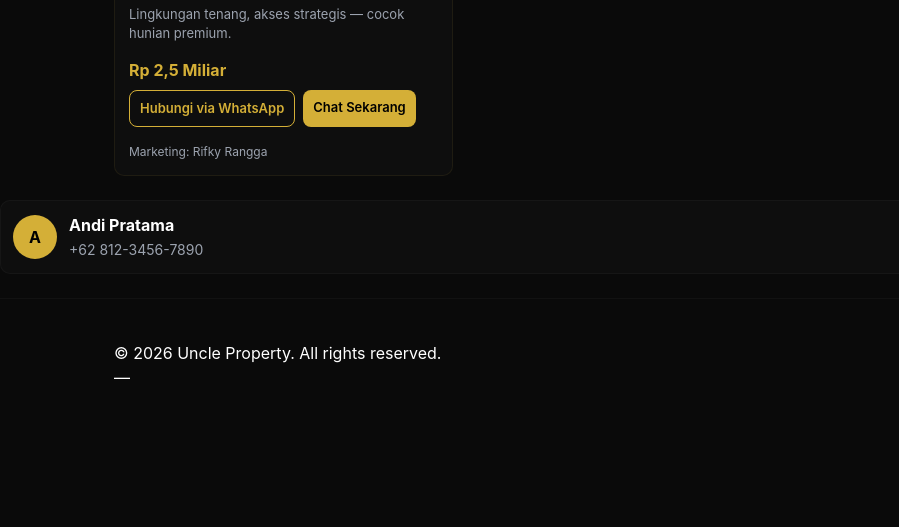
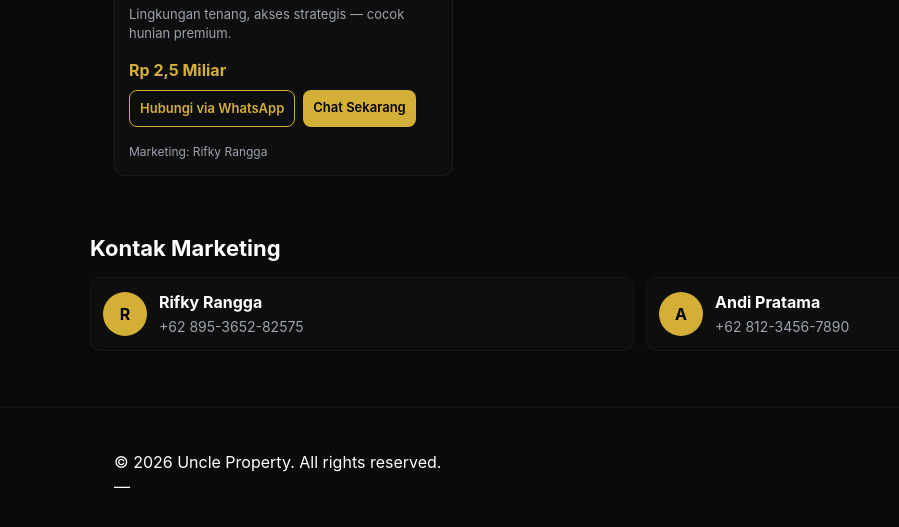
Before and after one commit to baliberbagiii-spec/pro, a React app: page index.html in a window 1280 px wide. Shown: the part 1067-1594 px from the top of the page, without its empty margins (0-899 px from the left). Before the commit the page ends 1498 px from the top, so only its background shows below. Built offline with nearby package versions, Linux system fonts and the light colour scheme.

Commit message:
Update index.html

```diff
--- a/index.html
+++ b/index.html
@@ -17,12 +17,10 @@
           <p class="tag">Temukan Investasi Properti Impian Anda</p>
         </div>
       </div>
-      <nav class="nav">
-       <!-- <a class="btn ghost" href="#catalog">Katalog</a> -->
-        <a class="btn primary" id="contact-hero" href="https://wa.me/62895365282575?text=Halo%20Rifky%2C%20saya%20ingin%20info%20lebih%20lanjut" target="_blank" rel="noopener">Hubungi Kami</a>
-      </nav>
+
     </div>
   </header>
+
 
   <main>
     <section class="hero">
@@ -44,6 +42,16 @@
         <!-- Cards will be injected here from properties.json -->
       </div>
     </section>
+     <section class="contacts container">
+      <h3 class="section-title">Kontak Marketing</h3>
+      <div class="contacts-grid">
+        <div class="contact-card">
+          <div class="avatar">R</div>
+          <div>
+            <div class="name">Rifky Rangga</div>
+            <a class="wa-link" href="https://wa.me/62895365282575?text=Halo%20Rifky%2C%20saya%20ingin%20info%20properti" target="_blank" rel="noopener">+62 895-3652-82575</a>
+          </div>
+        </div>
 
         <div class="contact-card">
           <div class="avatar">A</div>
```
